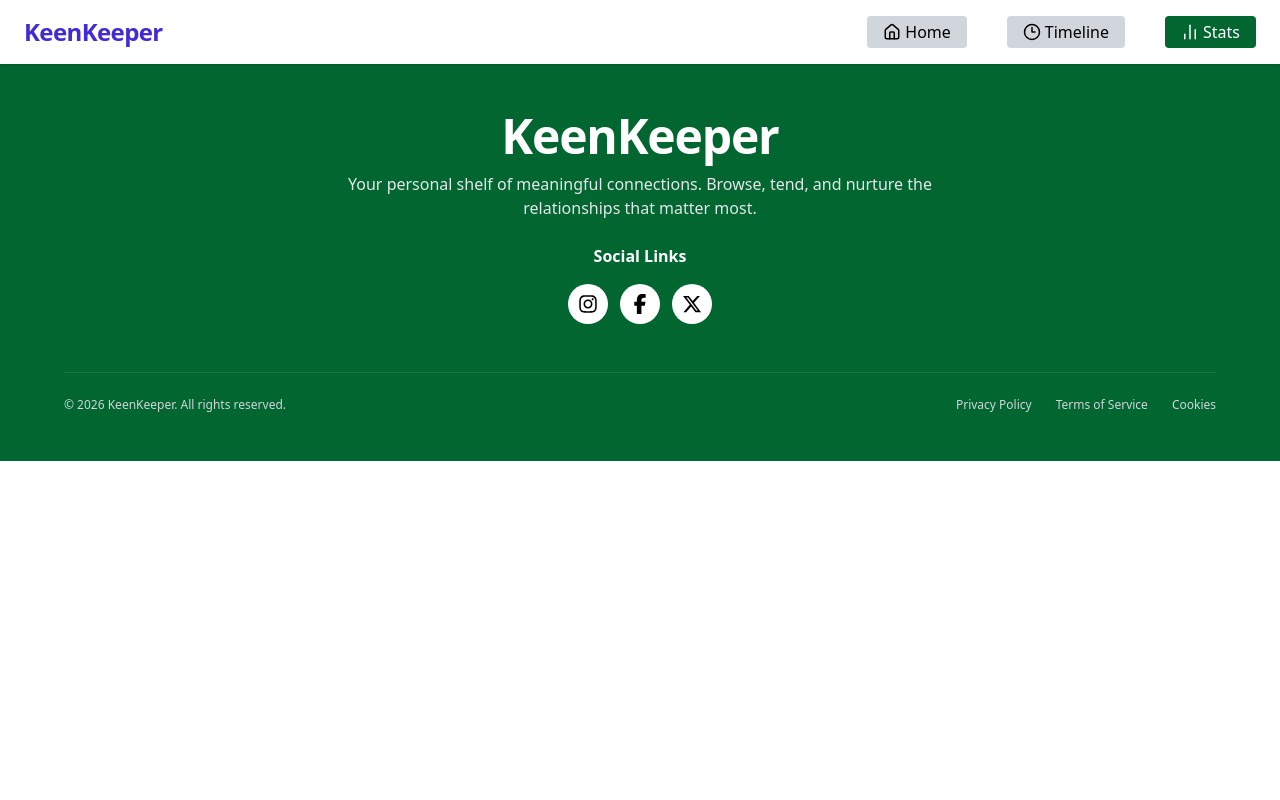
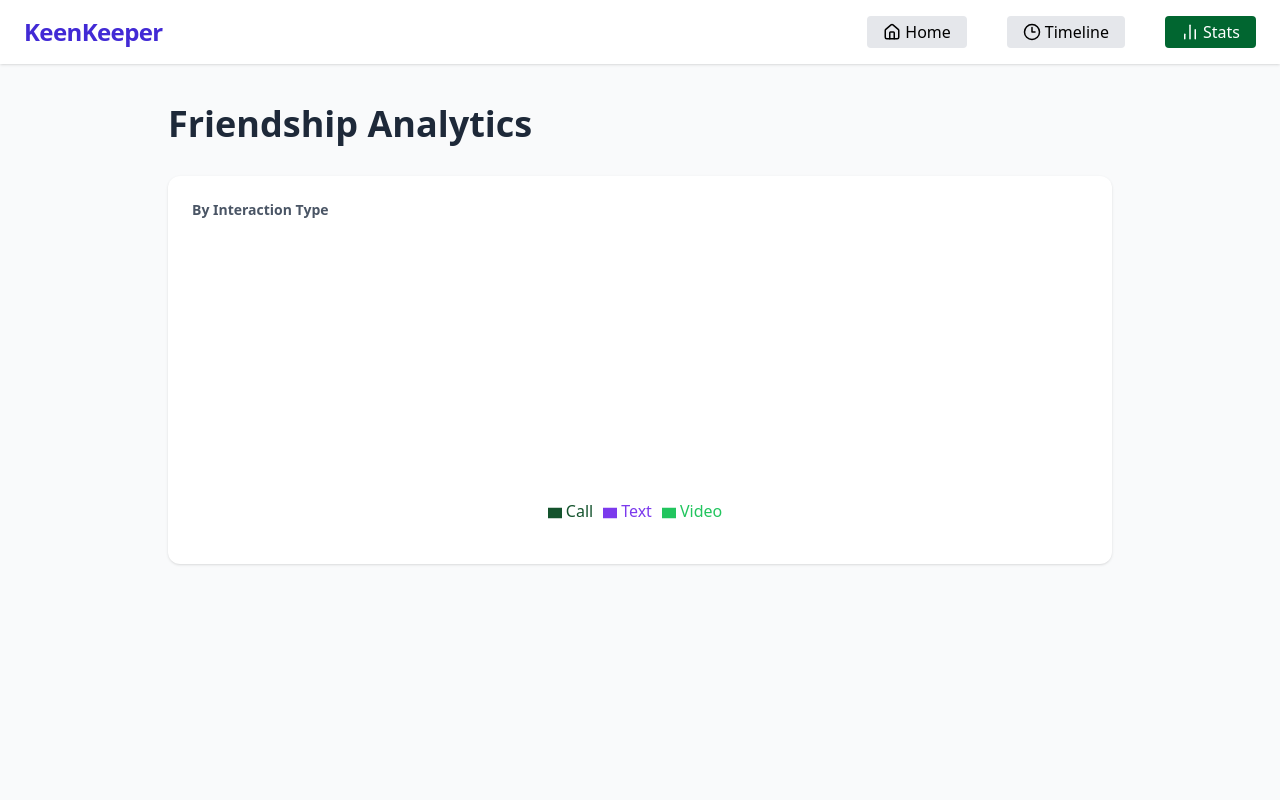
Before and after one commit to habibur-rahman-sunny/Keep-Kenner, a Next.js app: page /Stats in a window 1280 px wide. Shown: the top 800 px of the page. Built offline with nearby package versions, Linux system fonts and the light colour scheme.

Commit message:
Show history array data and add Recharts for history analysis

```diff
--- a/package.json
+++ b/package.json
@@ -13,7 +13,9 @@
     "next": "16.2.12",
     "react": "19.2.4",
     "react-dom": "19.2.4",
-    "react-icons": "^5.7.0"
+    "react-icons": "^5.7.0",
+    "react-toastify": "^11.1.0",
+    "recharts": "^3.10.1"
   },
   "devDependencies": {
     "@tailwindcss/postcss": "^4",
--- a/src/Component/Details/CommunicationBtn.jsx
+++ b/src/Component/Details/CommunicationBtn.jsx
@@ -1,17 +1,25 @@
 import { FdContext } from "@/app/Context/context";
 import { MessageSquareText, Phone, Video } from "lucide-react";
 import { useContext } from "react";
+import { toast } from "react-toastify";
 
 const CommunicationBtn = ({next_due_date, name}) => {
 
     const {history, setHistory} = useContext(FdContext)
     const handleCommunicationBtn = (type)=> {
         setHistory(history =>[...history, { name, type, next_due_date}])
+        if(type === "call"){
+            toast.success(`Calling ${name}...`);
+        }else if(type === "message"){
+            toast.success(`Opening chat with ${name}...`);
+        }else{
+            toast.success(`Starting video call with ${name}...`);
+        }
     }
 
     return (
         <div className="grid grid-cols-3 gap-3">
-            <button onClick={()=>handleCommunicationBtn("phone")} className="btn rounded-lg p-10 text-center hover:bg-gray-100 flex flex-col">
+            <button onClick={()=>handleCommunicationBtn("call")} className="btn rounded-lg p-10 text-center hover:bg-gray-100 flex flex-col">
                 <div>
                     <Phone />
                 </div>
--- a/src/Component/Shared/Navbar/MobileMenu.jsx
+++ b/src/Component/Shared/Navbar/MobileMenu.jsx
@@ -5,8 +5,8 @@ import { useState } from "react";
 
 const NavItems = [
   { path: "/", text: "Home", icon: Home },
-  { path: "/timeline", text: "Timeline", icon: Clock3 },
-  { path: "/stats", text: "Stats", icon: ChartNoAxesColumn },
+  { path: "/Timeline", text: "Timeline", icon: Clock3 },
+  { path: "/Stats", text: "Stats", icon: ChartNoAxesColumn },
 ]
 
 const MobileMenu = () => {
--- a/src/Component/Shared/Navbar/ReusableNav.jsx
+++ b/src/Component/Shared/Navbar/ReusableNav.jsx
@@ -6,8 +6,8 @@ const ReusableNav = ({ children, href }) => {
     const pathname = usePathname()
     return (
         <Link href={href}
-        className={`p-1 rounded-sm font-medium px-4 *
-        ${pathname === href ? "bg-green-800 text-white": "bg-gray-300 text-black"}`}>
+        className={`p-1 rounded-sm font-medium px-4
+        ${pathname === href ? "bg-green-800 text-white": "bg-gray-200 text-black hover:bg-gray-300"}`}>
             {children}
         </Link>
 
--- a/src/Component/UI/Card/FriendCard.jsx
+++ b/src/Component/UI/Card/FriendCard.jsx
@@ -12,7 +12,7 @@ const FriendCard = ({ friend }) => {
 
 
     return (
-        <Link href={`/Details/${id}`} className="w-full h-full text-center items-center space-y-4 p-4 bg-white rounded-xl shadow-sm">
+        <Link href={`/Details/${id}`} className="w-full h-full text-center items-center space-y-4 p-4 bg-white rounded-xl shadow-sm hover:bg-green-50">
             <div>
                 <Image className="w-30 mx-auto rounded-full"
                     src={picture}
--- a/src/app/Details/[FriendId]/page.jsx
+++ b/src/app/Details/[FriendId]/page.jsx
@@ -32,7 +32,8 @@ const DetailsPage = () => {
 
     return (
 
-        <div className="grid md:grid-cols-5 max-w-6xl mx-auto gap-4 my-20">
+        <div className="bg-slate-50">
+            <div className="grid md:grid-cols-5 max-w-6xl mx-auto gap-4 py-20">
 
             {/* Left Side */}
             <div className="col-span-2.5 md:col-span-2 grid grid-rows-8 gap-2">
@@ -46,7 +47,7 @@ const DetailsPage = () => {
                     />
                     <h2 className="font-bold text-xl mt-3 text-gray-800">{name}</h2>
                     <div className="flex flex-col space-y-2 w-6/12 mx-auto">
-                        <span className="bg-red-500 text-white text-sm px-3 py-1 rounded-full mt-2">
+                        <span className={`${status === "ON_TRACK" ? "bg-green-800 text-white" : status === "OVERDUE" ? "bg-red-500 text-white" : "bg-yellow-400"} text-sm px-3 py-1 rounded-full mt-2`}>
                             {status}
                         </span>
                         <span className="space-y-2">
@@ -80,7 +81,6 @@ const DetailsPage = () => {
                 </div>
 
             </div>
-
 
 
             {/* Right Side */}
@@ -122,9 +122,8 @@ const DetailsPage = () => {
                     <h2 className="font-semibold text-green-900 mb-4">Quick Check-In</h2>
                     <CommunicationBtn name={name} next_due_date={next_due_date}></CommunicationBtn>
                 </div>
-
             </div>
-
+        </div>
         </div>
     );
 };
--- a/src/app/Stats/page.jsx
+++ b/src/app/Stats/page.jsx
@@ -1,10 +1,78 @@
+'use client'
+import { useContext } from "react";
+import { Pie, PieChart, Tooltip, Legend, ResponsiveContainer } from "recharts";
+import { FdContext } from "../Context/context";
 
-const StatsPage = () => {
-    return (
-        <div>
+const Dashboard = () => {
+  const { history } = useContext(FdContext)
 
+  const callCount = history.filter(
+    item => item.type === "call"
+  ).length;
+
+  const messageCount = history.filter(
+    item => item.type === "message"
+  ).length;
+
+  const videoCount = history.filter(
+    item => item.type === "video"
+  ).length;
+
+
+  const data = [
+    {
+      name: "Text",
+      value: messageCount,
+      fill: "#7C3AED",
+    },
+    {
+      name: "Call",
+      value: callCount,
+      fill: "#14532D",
+    },
+    {
+      name: "Video",
+      value: videoCount,
+      fill: "#22C55E",
+    },
+  ];
+
+
+  return (
+    <div className="bg-gray-50">
+      <div className="min-h-screen px-10 py-10 max-w-5xl mx-auto">
+        <h1 className="text-4xl font-bold text-gray-800 mb-8">
+          Friendship Analytics
+        </h1>
+
+        <div className="bg-white rounded-xl shadow-sm p-6">
+          <h2 className="text-sm font-semibold text-gray-600 mb-5">
+            By Interaction Type
+          </h2>
+
+          <div className="h-75">
+            <ResponsiveContainer width="100%" height="100%">
+              <PieChart>
+                <Pie
+                  data={data}
+                  dataKey="value"
+                  innerRadius={70}
+                  outerRadius={100}
+                  paddingAngle={8}
+                  cornerRadius={8}
+                />
+                <Legend
+                  verticalAlign="bottom"
+                  height={36}
+                />
+                <Tooltip />
+              </PieChart>
+            </ResponsiveContainer>
+          </div>
         </div>
-    );
+      </div>
+    </div>
+  );
 };
 
-export default StatsPage;
+export default Dashboard;
--- a/src/app/Timeline/page.jsx
+++ b/src/app/Timeline/page.jsx
@@ -1,17 +1,28 @@
 'use client'
 import React, { useContext } from 'react';
 import { FdContext } from '../Context/context';
+import { MessageSquareText, PhoneOutgoing, Video } from 'lucide-react';
 
 const TimelinePage = () => {
-    const {history} = useContext(FdContext)
+    const { history } = useContext(FdContext)
     return (
-        <div className="max-w-4xl w-full mx-auto px-4 py-8">
+        <div className='bg-slate-50'>
+            <div className="max-w-6xl w-full mx-auto px-4 py-26">
                 <h1 className="font-bold text-3xl text-gray-900 mb-6">Timeline</h1>
 
                 {/* Direct mapping and parameter destructuring */}
                 <div className="flex flex-col gap-3">
-                {history?.map(({name, type, next_due_date }, index) => (
+                    {history?.map(({ name, type, next_due_date }, index) => (
                         <div key={index} className="bg-white border border-gray-100 p-4 rounded-lg shadow-sm hover:shadow-md transition-shadow">
+                            <div className='flex gap-3'>
+                                <div className='my-auto'>
+                                    {
+                                        type === "call" ? <PhoneOutgoing /> :
+                                            type === "message" ? <MessageSquareText /> :
+                                                <Video />
+                                    }
+                                </div>
+                                <div>
                                     <h3 className="text-base font-semibold text-gray-900">
                                         {type} <span className="font-normal text-gray-500">with {name}</span>
                                     </h3>
@@ -19,7 +30,10 @@ const TimelinePage = () => {
                                         {next_due_date}
                                     </p>
                                 </div>
+                            </div>
+                        </div>
                     ))}
+                </div>
             </div>
         </div>
     );
--- /dev/null
+++ b/src/app/Toast/page.jsx
@@ -0,0 +1,14 @@
+import { ToastContainer } from "react-toastify";
+
+
+const ToastPage = () => {
+    return (
+        <ToastContainer
+            position="top-right"
+            autoClose={2000}
+            className="mt-16"
+        />
+    );
+};
+
+export default ToastPage;
--- a/src/app/layout.js
+++ b/src/app/layout.js
@@ -3,6 +3,7 @@ import "./globals.css";
 import Navbar from "@/Component/Shared/Navbar/Navbar";
 import Footer from "@/Component/Shared/Footer/Footer";
 import Provider from "./Lib/Provider";
+import ToastPage from "./Toast/page";
 
 const geistSans = Geist({
   variable: "--font-geist-sans",
@@ -26,13 +27,16 @@ export default function RootLayout({ children }) {
       data-theme="forest"
       className={`${geistSans.variable} ${geistMono.variable} h-full antialiased`}
     >
-      <body className="min-h-full flex flex-col">
+      <body>
         <Provider>
-          <Navbar></Navbar>
-          <main className="flex-1">
-            {children}
-          </main>
-          <Footer></Footer>
+          <div className="min-h-screen flex flex-col">
+            <Navbar></Navbar>
+            <main className="flex-1">
+              {children}
+            </main>
+            <Footer></Footer>
+            <ToastPage/>
+          </div>
         </Provider>
       </body>
     </html>
```
Also changed, not shown: 1 other file (tests, documents, lock files or other folders). Lines whose indentation alone changed are shown as unchanged.
